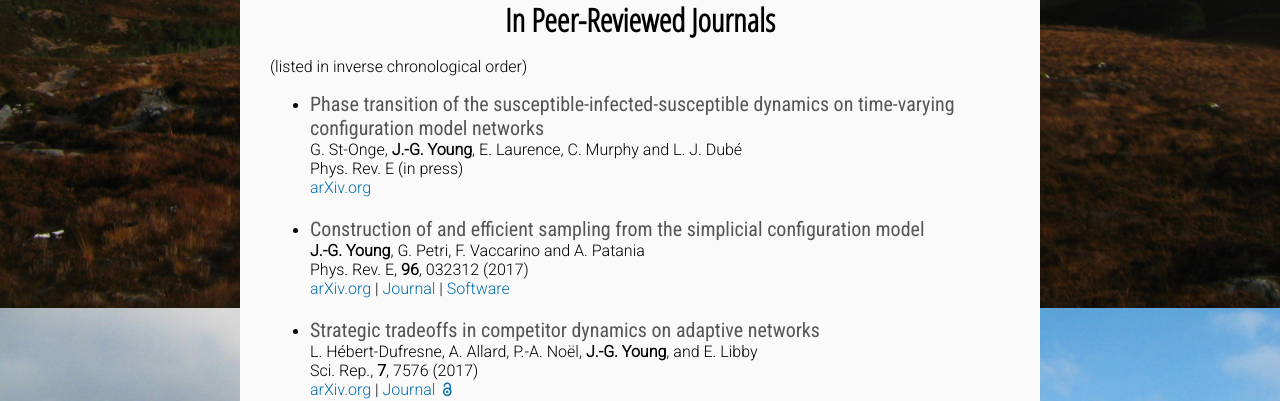
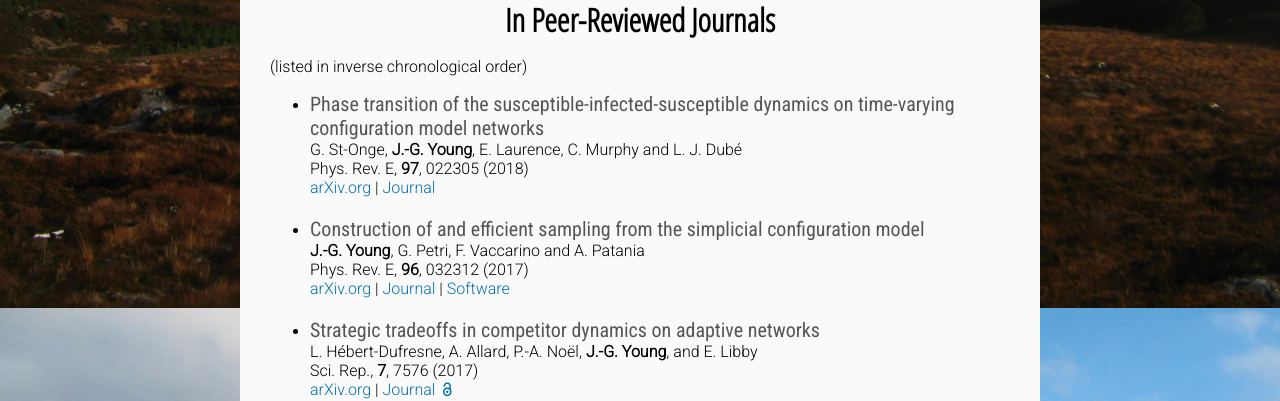
Before and after one commit to jg-you/jg-you.github.io, a Jekyll site: the page built from publications.md, in a window 1280 px wide and 900 px high, scrolled down 551 px. Shown: the part 101-502 px from the top of the window. Built offline with Jekyll 4.4.1, drawn with Linux system fonts in a browser that asks for light colours; some web fonts are replaced; comment, search, counter and statistics services are not loaded.

Commit message:
sis-corr at PRE

```diff
--- a/publications.md
+++ b/publications.md
@@ -22,8 +22,8 @@ E. Laurence,  **J.-G. Young**, S. Melnik and L. J. Dubé<br/>
 
 * <span class="pub-title">Phase transition of the susceptible-infected-susceptible dynamics on time-varying configuration model networks</span><br/>
 G. St-Onge, **J.-G. Young**, E. Laurence, C. Murphy and L. J. Dubé<br/>
-Phys. Rev. E (in press)<br/>
-[arXiv.org](https://arxiv.org/abs/1709.09257)
+Phys. Rev. E, **97**, 022305 (2018)<br/>
+[arXiv.org](https://arxiv.org/abs/1709.09257) | [Journal](https://doi.org/10.1103/PhysRevE.97.022305)
 
 * <span class="pub-title">Construction of and efficient sampling from the simplicial configuration model</span><br/>
 **J.-G. Young**, G. Petri, F. Vaccarino and A. Patania<br/>
```
